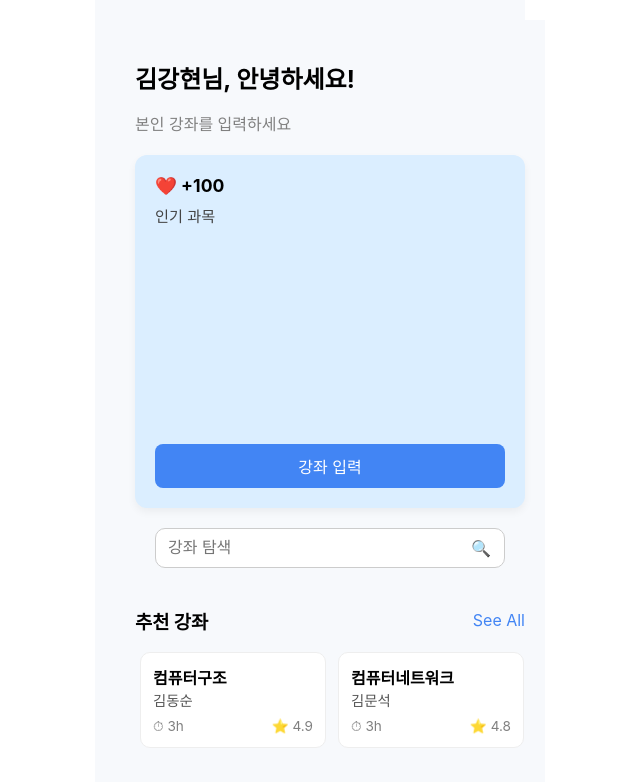
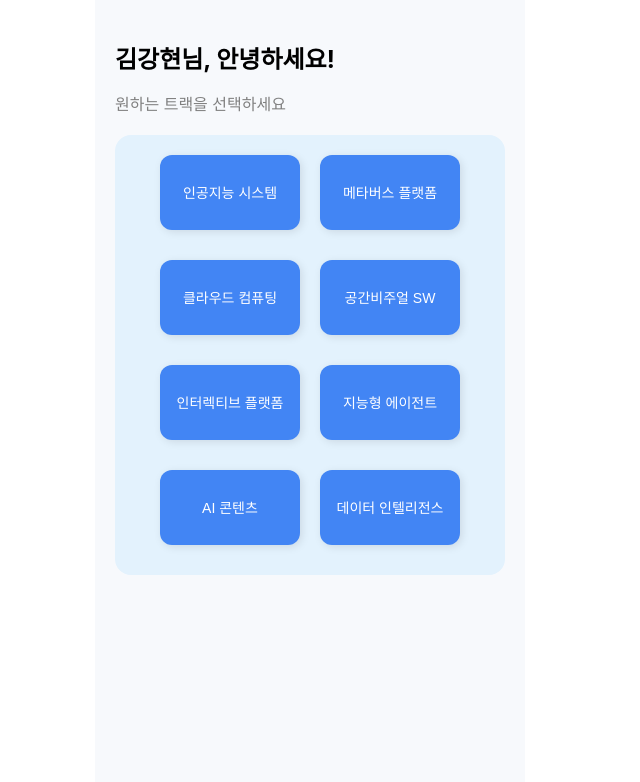
Before and after one commit to skjy7200/react1, a React (Create React App) app: page / in a window 1280 px wide. Shown: the top 782 px of the page, without its empty margins (330-970 px from the left). Built offline with nearby package versions, Linux system fonts and the light colour scheme.

Commit message:
프론트

```diff
--- a/src/App.css
+++ b/src/App.css
@@ -6,94 +6,58 @@
   min-height: 100vh;
 }
 
-.search-box {
-  width: 100%;
-  max-width: 350px;
-  margin: 8px auto;
-  padding: 10px;
-  border-radius: 10px;
-  border: 1px solid #ccc;
-  font-size: 1rem;
-  display: block;
+.track-box {
+  background-color: #e3f2fd;
+  padding: 20px;
+  border-radius: 16px;
+  display: flex;
+  flex-wrap: wrap;
+  gap: 20px;
+  justify-content: center;
+  min-height: 400px;
+  margin-bottom: 40px;
 }
 
-.card {
-  width: 100%;
-  max-width: 350px;
-  margin: 0 auto 20px auto;
+/* ✅ 버튼 크기 통일 */
+.track-button {
+  background-color: #4285f4;
+  color: white;
+  border: none;
+  border-radius: 12px;
   padding: 16px;
-  border-radius: 12px;
-  background-color: #fff;
-  box-shadow: 0 4px 8px rgba(0, 0, 0, 0.05);
+  font-size: 14px; /* ✅ 글자 크기 줄이기 */
+  cursor: pointer;
+  width: 140px;     /* ✅ 고정 너비 */
+  height: 75px;     /* ✅ 고정 높이 */
+  text-align: center;
+  box-shadow: 2px 2px 8px rgba(0, 0, 0, 0.1);
+  transition: background-color 0.3s ease;
+  display: flex;
+  align-items: center;
+  justify-content: center;
+  text-wrap: wrap;
 }
 
-.card h3 {
-  margin: 0;
-  font-size: 1.1rem;
-  font-weight: bold;
+.track-button:hover {
+  background-color: #357ae8;
 }
 
-.card p {
-  margin: 0;
-  font-size: 0.95rem;
-  color: #444;
-  margin-top: 2px;
+
+/* 👇 기존 항목 삭제 또는 미사용: 추천 강좌/검색 관련 */
+.search-box,
+.search-wrapper,
+.search-icon-button,
+.recommended-courses,
+.course-card,
+.course-card h4,
+.course-card p,
+.course-meta,
+.card.popular,
+.card.popular .button {
+  display: none !important;
 }
 
-/* ✅ 인기 과목 배너용 카드 */
-.card.popular {
-  background-color: #dbeeff;
-  padding: 20px;
-  display: flex;
-  flex-direction: column;
-  gap: 6px;
-  align-items: flex-start;
-}
-
-.card.popular .button {
-  margin-top: 200px;
-  width: 100%;
-  max-width: 100%;
-}
-
-.recommended-courses {
-  display: flex;
-  gap: 12px;
-  overflow-x: auto;
-  padding-bottom: 10px;
-  padding-left: 5px;
-}
-
-.course-card {
-  min-width: 160px;
-  max-width: 160px;
-  background-color: #fff;
-  padding: 12px;
-  border: 1px solid #eee;
-  border-radius: 10px;
-  flex-shrink: 0;
-}
-
-.course-card h4 {
-  margin: 0;
-  font-size: 1rem;
-  font-weight: bold;
-}
-
-.course-card p {
-  margin: 0;
-  font-size: 0.9rem;
-  color: #555;
-}
-
-.course-meta {
-  display: flex;
-  justify-content: space-between;
-  font-size: 0.85rem;
-  color: gray;
-  margin-top: 8px;
-}
-
+/* 공통 버튼 스타일 유지 (원한다면 삭제 가능) */
 .button {
   width: 100%;
   max-width: 350px;
@@ -111,31 +75,3 @@
 .button:hover {
   background-color: #3367d6;
 }
-
-.search-wrapper {
-  position: relative;
-  width: 100%;
-  max-width: 350px;
-  margin: 20px auto;
-}
-
-.search-box {
-  width: 100%;
-  padding: 10px 40px 10px 12px;
-  border-radius: 10px;
-  border: 1px solid #ccc;
-  font-size: 1rem;
-  box-sizing: border-box;
-}
-
-.search-icon-button {
-  position: absolute;
-  right: 8px;
-  top: 50%;
-  transform: translateY(-50%);
-  background: none;
-  border: none;
-  font-size: 1rem;
-  cursor: pointer;
-  color: gray;
-}
--- a/src/App.js
+++ b/src/App.js
@@ -1,20 +1,16 @@
-import React from "react";
 import { BrowserRouter as Router, Routes, Route } from "react-router-dom";
-import Quote from "./pages/Home";         // 홈
-import QuotePage from "./pages/QuotePage"; // 인기 강좌 페이지
-import SearchResultPage from "./pages/SearchResultPage"; // 검색 페이지
-import "./App.css";
+import Home from "./pages/Home";
+import TrackDetail from "./pages/TrackDetail";
+import TrackResult from "./pages/TrackResult"; // ✅ 추가
 
 function App() {
   return (
     <Router>
-      <div className="App">
-        <Routes>
-          <Route path="/" element={<Quote />} />
-          <Route path="/quote" element={<QuotePage />} />
-          <Route path="/search" element={<SearchResultPage />} />
-        </Routes>
-      </div>
+      <Routes>
+        <Route path="/" element={<Home />} />
+        <Route path="/track/:trackName" element={<TrackDetail />} />
+        <Route path="/track/:trackName/result" element={<TrackResult />} /> {/* ✅ 추가 */}
+      </Routes>
     </Router>
   );
 }
--- a/src/pages/Home.jsx
+++ b/src/pages/Home.jsx
@@ -1,71 +1,37 @@
-import React, { useState } from "react";
+import React from "react";
 import { useNavigate } from "react-router-dom";
 import "../App.css";
 
 function Home() {
   const navigate = useNavigate();
 
-  // 검색 입력 상태
-  const [searchQuery, setSearchQuery] = useState("");
+  const tracks = [
+    "인공지능 시스템", "메타버스 플랫폼", "클라우드 컴퓨팅", "공간비주얼 SW",
+    "인터렉티브 플랫폼", "지능형 에이전트", "AI 콘텐츠", "데이터 인텔리전스"
+  ];
 
-  // 돋보기 버튼 클릭 시 검색 페이지로 이동
-  const handleSearch = () => {
-    if (searchQuery.trim() !== "") {
-      navigate("/search");
-    }
+  const handleTrackClick = (track) => {
+    navigate(`/track/${track}`);
   };
-
-  // 추천 강좌 더미 데이터
-  const recommendedCourses = [
-    { title: "컴퓨터구조", professor: "김동순", duration: "3h", rating: 4.9 },
-    { title: "컴퓨터네트워크", professor: "김문석", duration: "3h", rating: 4.8 }
-  ];
 
   return (
     <div className="App">
       {/* 인사 문구 */}
       <h2 style={{ textAlign: "left", marginBottom: "4px" }}>김강현님, 안녕하세요!</h2>
       <p style={{ textAlign: "left", marginBottom: "20px", color: "gray" }}>
-        본인 강좌를 입력하세요
+        원하는 트랙을 선택하세요
       </p>
 
-      {/* 인기 과목 카드 */}
-      <div className="card popular">
-        <h3><span role="img" aria-label="heart">❤️</span> +100</h3>
-        <p style={{ marginBottom: "12px" }}>인기 과목</p>
-        <button className="button">강좌 입력</button>
-      </div>
-
-      {/* 검색창 + 돋보기 아이콘 버튼 */}
-      <div className="search-wrapper">
-        <input
-          className="search-box"
-          type="text"
-          placeholder="강좌 탐색"
-          value={searchQuery}
-          onChange={(e) => setSearchQuery(e.target.value)}
-        />
-        <button className="search-icon-button" onClick={handleSearch}>
-          🔍
-        </button>
-      </div>
-
-      {/* 추천 강좌 섹션 */}
-      <div style={{ display: "flex", justifyContent: "space-between", alignItems: "center" }}>
-        <h3>추천 강좌</h3>
-        <span style={{ color: "#4285f4", cursor: "pointer" }}>See All</span>
-      </div>
-
-      <div className="recommended-courses">
-        {recommendedCourses.map((course, index) => (
-          <div className="course-card" key={index}>
-            <h4>{course.title}</h4>
-            <p>{course.professor}</p>
-            <div className="course-meta">
-              <span>⏱ {course.duration}</span>
-              <span>⭐ {course.rating}</span>
-            </div>
-          </div>
+      {/* 트랙 선택 박스 */}
+      <div className="track-box">
+        {tracks.map((track, index) => (
+          <button
+            key={index}
+            className="track-button"
+            onClick={() => handleTrackClick(track)}
+          >
+            {track}
+          </button>
         ))}
       </div>
     </div>
--- a/src/pages/QuotePage.jsx
+++ /dev/null
@@ -1,26 +0,0 @@
-// src/pages/QuotePage.jsx
-import React from "react";
-import "../App.css";
-
-function QuotePage() {
-  const courses = [
-    { title: "컴퓨터구조", year: 2, people: 99, prof: "김동순", rating: 4.9 },
-    { title: "컴퓨터네트워크", year: 3, people: 75, prof: "양효식", rating: 4.8 },
-    { title: "기초코딩", year: 1, people: 60, prof: "홍길동", rating: 4.7 }
-  ];
-
-  return (
-    <div className="App">
-      <h2>실시간 인기 강좌</h2>
-      {courses.map((c, i) => (
-        <div className="card" key={i}>
-          <p>❤️ {c.title} ({c.year}학년 / 👥 {c.people})</p>
-          <p>👨‍🏫 {c.prof} | ⭐ {c.rating}</p>
-        </div>
-      ))}
-      <button className="button">추천 과목 등록</button>
-    </div>
-  );
-}
-
-export default QuotePage;
--- a/src/pages/SearchResultPage.jsx
+++ /dev/null
@@ -1,31 +0,0 @@
-import React from "react";
-import "../App.css";
-
-// 더미 데이터
-function SearchResultPage() {
-  const results = [
-    { title: "컴퓨터구조", year: 2, people: 99, prof: "김동순", rating: 4.9, time: "3h" },
-    { title: "컴퓨터네트워크", year: 3, people: 75, prof: "양효식", rating: 4.8, time: "1h 30m" },
-    { title: "기초코딩", year: 1, people: 60, prof: "홍길동", rating: 4.7, time: "1h 30m" }
-  ];
-
-  return (
-    <div className="App">
-      <h2 style={{ textAlign: "left", marginBottom: "16px" }}>검색 결과</h2>
-      {results.map((c, i) => (
-        <div className="card" key={i} style={{ display: "flex", gap: "12px", alignItems: "center" }}>
-          <img src="/pc1.png" alt="course" style={{ width: "60px", height: "60px" }} />
-          <div style={{ flexGrow: 1 }}>
-            <h4 style={{ margin: 0 }}>{c.title}</h4>
-            <p style={{ margin: "4px 0", color: "#555" }}>{c.year}학년 / 👥 {c.people}</p>
-            <p style={{ margin: "4px 0", color: "#888" }}>⭐ {c.rating} ・ {c.time}</p>
-            <p style={{ margin: "4px 0", color: "#444" }}>{c.prof}</p>
-          </div>
-          <span style={{ fontSize: "1.4rem", color: "red" }}>❤️</span>
-        </div>
-      ))}
-    </div>
-  );
-}
-
-export default SearchResultPage;
--- /dev/null
+++ b/src/pages/TrackDetail.jsx
@@ -0,0 +1,96 @@
+import React, { useState } from "react";
+import { useParams, useNavigate } from "react-router-dom";
+import "../App.css";
+
+// 트랙별 과목 데이터
+const trackCourses = {
+  "인공지능 시스템": [
+    "K-MOOC: 모두를 위한 머신러닝", "K-MOOC: 생성형 인공지능 입문", "인공지능", "패턴인식",
+    "Human-AI Interaction", "지능형 정보검색", "인공지능시스템", "지능형앱프로그래밍", "강화학습", "자연어처리",
+    "고성능인공지능프로그래밍", "딥러닝"
+  ],
+  "메타버스 플랫폼": [
+    "K-MOOC: 멀티미디어", "컴퓨터그래픽스", "디지털신호처리", "가상현실", "영상처리",
+    "Human-AI Interaction", "웹기반시스템", "멀티코어프로그래밍", "컴퓨터비전", "메타버스시스템", "메타버스데이터처리", "블록체인"
+  ],
+  "클라우드 컴퓨팅": [
+    "웹프로그래밍", "문제해결및실습:JAVA", "운영체제", "데이터베이스", "컴퓨터네트워크",
+    "리눅스프로그래밍및실습", "웹기반시스템", "XML프로그래밍", "무선통신", "정보보호개론",
+    "지능형네트워크프로그래밍", "AI네트워킹"
+  ],
+  "공간비주얼 SW": [
+    "디지털이미지프로그래밍", "일반물리및시뮬레이션", "실시간컴퓨터그래픽스", "응용수치해석및시각화",
+    "실세계모델링및렌더링", "컴퓨터애니메이션", "딥러닝개론", "가상현실", "컴퓨터비전및실습", "생성형AI", "디지털트윈", "증강현실"
+  ],
+  "인터랙티브 플랫폼": [
+    "객체지향프로그래밍:C++", "객체지향프로그래밍:JAVA", "실시간컴퓨터그래픽스", "객체지향XR프로그래밍", "XR엔진개론",
+    "웹기반프로그래밍", "딥러닝개론", "음성및오디오처리", "생성형AI", "UI/UX디자인개론", "메타버스시스템", "HCI"
+  ],
+  "지능형 에이전트": [
+    "기계학습개론", "고급인공지능활용", "웹프로그래밍", "딥러닝실습", "딥러닝개론",
+    "시계열분석", "패턴인식", "자연어처리", "강화학습", "인공지능문제해결및실습"
+  ],
+  "AI 콘텐츠": [
+    "기계학습개론", "인공지능수학1", "인공지능수학2", "디지털신호처리", "딥러닝실습", "딥러닝개론",
+    "영상처리", "컴퓨터그래픽스", "컴퓨터비전", "AR/VR/MR", "Human-AI Interaction"
+  ],
+  "데이터 인텔리전스": [
+    "기계학습개론", "데이터분석개론", "딥러닝개론", "데이터베이스", "시계열분석",
+    "딥러닝실습", "데이터시각화", "설명가능한인공지능", "대용량데이터처리", "데이터문제해결및실습"
+  ]
+};
+
+function TrackDetail() {
+  const { trackName } = useParams();
+  const navigate = useNavigate();
+  const courses = trackCourses[trackName] || [];
+  const [selected, setSelected] = useState([]);
+
+  const toggleCourse = (course) => {
+    setSelected((prev) =>
+      prev.includes(course)
+        ? prev.filter((c) => c !== course)
+        : [...prev, course]
+    );
+  };
+
+  const handleSubmit = () => {
+    navigate(`/track/${trackName}/result`, {
+      state: { selectedCourses: selected }
+    });
+  };
+
+  return (
+    <div className="App">
+      <h2 style={{ textAlign: "left", marginBottom: "16px" }}>{trackName} 과목 선택</h2>
+
+      {courses.map((course, i) => (
+        <div className="card" key={i} style={{ display: "flex", alignItems: "center", gap: "12px" }}>
+          <input
+            type="checkbox"
+            checked={selected.includes(course)}
+            onChange={() => toggleCourse(course)}
+          />
+          <span>{course}</span>
+        </div>
+      ))}
+
+      <p style={{ marginTop: "20px", fontWeight: "bold" }}>
+        ✅ 선택한 과목 수: {selected.length}개
+      </p>
+      {selected.length >= 6 ? (
+        <p style={{ color: "green" }}>🎉 트랙 인증 조건을 충족했습니다!</p>
+      ) : (
+        <p style={{ color: "#4285f4", fontWeight: "bold" }}>
+          🔒 이수율: {Math.floor((selected.length / 6) * 100)}%
+        </p>
+      )}
+
+      <button className="button" style={{ marginTop: "20px" }} onClick={handleSubmit}>
+        과목 선택 완료
+      </button>
+    </div>
+  );
+}
+
+export default TrackDetail;
--- /dev/null
+++ b/src/pages/TrackResult.jsx
@@ -0,0 +1,41 @@
+// src/pages/TrackResult.jsx
+import React from "react";
+import { useLocation, useParams, useNavigate } from "react-router-dom";
+import "../App.css";
+
+function TrackResult() {
+  const { trackName } = useParams();
+  const { state } = useLocation();
+  const navigate = useNavigate();
+  const selected = state?.selectedCourses || [];
+
+  const isPassed = selected.length >= 6;
+  const percentage = Math.floor((selected.length / 6) * 100);
+
+  return (
+    <div className="App">
+      <h2 style={{ textAlign: "left", marginBottom: "12px" }}>{trackName} 트랙 이수 결과</h2>
+
+      <p style={{ fontWeight: "bold", marginBottom: "4px" }}>
+        ✅ 이수한 과목 수: {selected.length}개
+      </p>
+      <p style={{ fontWeight: "bold", color: "#4285f4", marginTop: "2px" }}>
+        🔒 이수율: {percentage}%
+      </p>
+
+      <h4 style={{ marginTop: "20px", marginBottom: "8px" }}>📘 이수한 과목 목록</h4>
+      <ul>
+        {selected.map((c, i) => (
+          <li key={i}>{c}</li>
+        ))}
+      </ul>
+
+
+      <button className="button" onClick={() => navigate("/")}>
+        홈으로 돌아가기
+      </button>
+    </div>
+  );
+}
+
+export default TrackResult;
```
